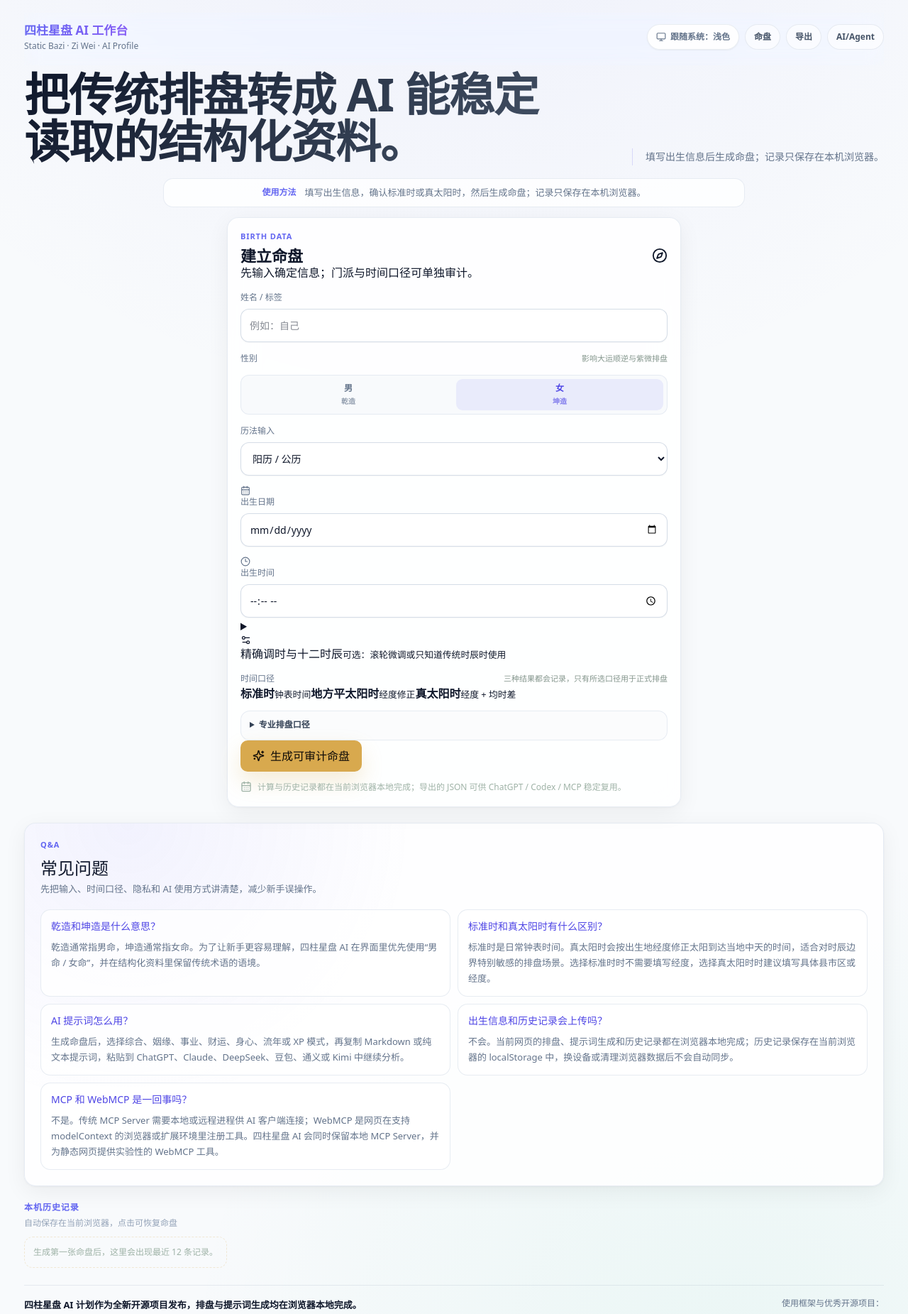
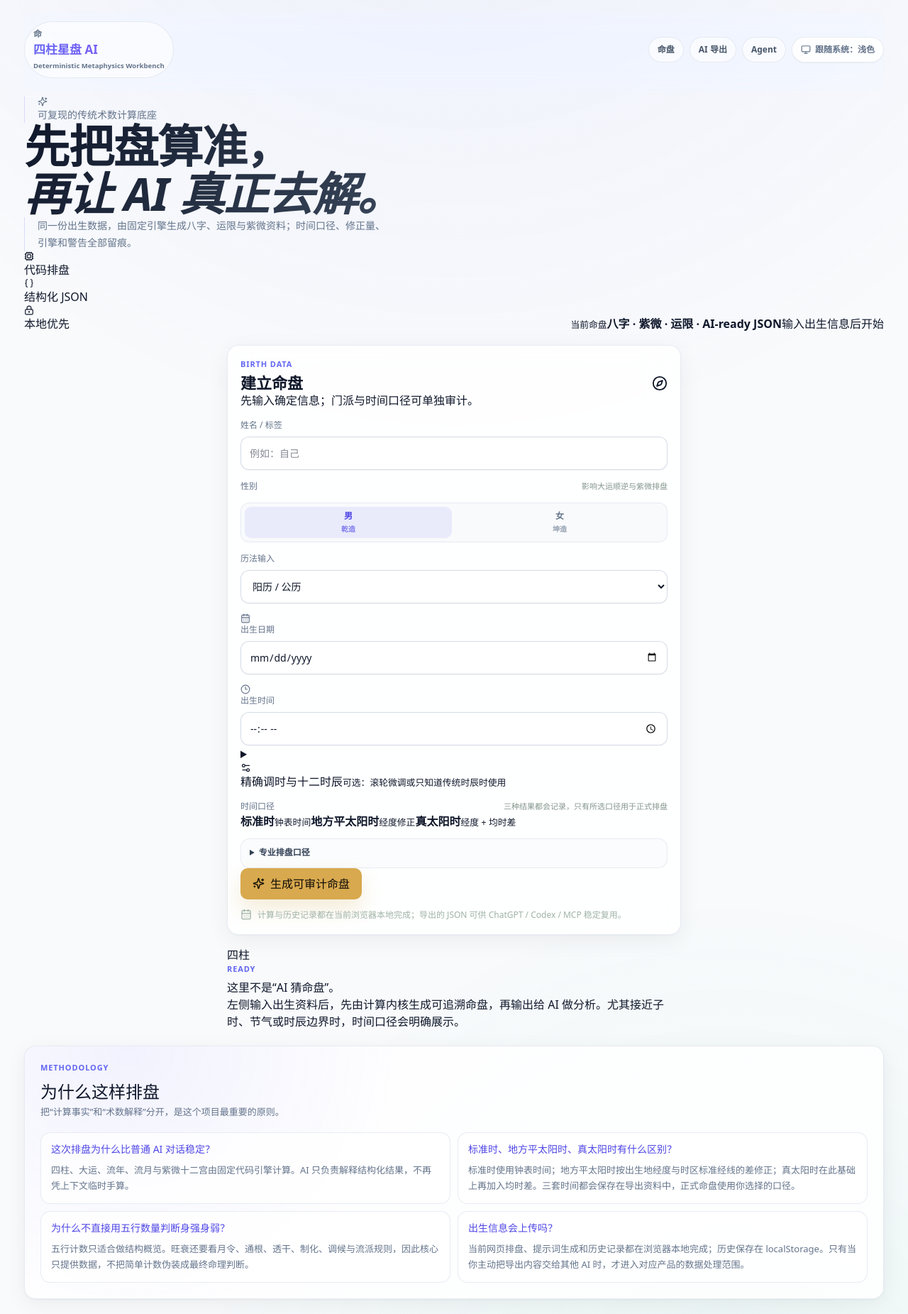
Before and after one commit to JackMeds/sizhu-astro-ai, a React (Vite) app in the folder apps/web/: page / in a window 1280 px wide. Shown: the top 1851 px of the page at 71% size. Built offline with nearby package versions, Linux system fonts and the light colour scheme.

Commit message:
web: refresh workbench information hierarchy

```diff
--- a/apps/web/src/App.tsx
+++ b/apps/web/src/App.tsx
@@ -1,8 +1,9 @@
 import { useEffect, useMemo, useRef, useState } from "react";
 import { motion } from "motion/react";
 import { createAstroProfile, type AstroProfile } from "@sizhu/core";
-import { PencilLine } from "lucide-react";
+import { Braces, Cpu, LockKeyhole, PencilLine, Sparkles } from "lucide-react";
 import { BaziPlate } from "./components/BaziPlate";
+import { EngineAudit } from "./components/EngineAudit";
 import { ExportPanel } from "./components/ExportPanel";
 import { HistoryRail } from "./components/HistoryRail";
 import { InputPanel, type FormState } from "./components/InputPanel";
@@ -13,42 +14,17 @@ import { localDateTimeToOffset } from "./lib/utils";
 import { registerWebMcpTools } from "./lib/webmcp";
 
 const DRAFT_KEY = "sizhu-ai-form-draft-v1";
-
 const defaultForm: FormState = {
-  name: "",
-  gender: "female",
-  birthDateTime: "",
-  calendar: "solar",
-  timezone: "Asia/Shanghai",
-  locationName: "",
-  longitude: "",
-  trueSolarTime: "none",
-  sect: 1
+  name: "", gender: "male", birthDateTime: "", calendar: "solar", timezone: "Asia/Shanghai",
+  locationName: "", longitude: "", trueSolarTime: "none", sect: 1
 };
-
 const agentGuideHref = `${import.meta.env.BASE_URL}agents.md`;
 
 const qaItems = [
-  {
-    question: "乾造和坤造是什么意思？",
-    answer: "乾造通常指男命，坤造通常指女命。为了让新手更容易理解，四柱星盘 AI 在界面里优先使用“男命 / 女命”，并在结构化资料里保留传统术语的语境。"
-  },
-  {
-    question: "标准时和真太阳时有什么区别？",
-    answer: "标准时是日常钟表时间。真太阳时会按出生地经度修正太阳到达当地中天的时间，适合对时辰边界特别敏感的排盘场景。选择标准时时不需要填写经度，选择真太阳时时建议填写具体县市区或经度。"
-  },
-  {
-    question: "AI 提示词怎么用？",
-    answer: "生成命盘后，选择综合、姻缘、事业、财运、身心、流年或 XP 模式，再复制 Markdown 或纯文本提示词，粘贴到 ChatGPT、Claude、DeepSeek、豆包、通义或 Kimi 中继续分析。"
-  },
-  {
-    question: "出生信息和历史记录会上传吗？",
-    answer: "不会。当前网页的排盘、提示词生成和历史记录都在浏览器本地完成；历史记录保存在当前浏览器的 localStorage 中，换设备或清理浏览器数据后不会自动同步。"
-  },
-  {
-    question: "MCP 和 WebMCP 是一回事吗？",
-    answer: "不是。传统 MCP Server 需要本地或远程进程供 AI 客户端连接；WebMCP 是网页在支持 modelContext 的浏览器或扩展环境里注册工具。四柱星盘 AI 会同时保留本地 MCP Server，并为静态网页提供实验性的 WebMCP 工具。"
-  }
+  { question: "这次排盘为什么比普通 AI 对话稳定？", answer: "四柱、大运、流年、流月与紫微十二宫由固定代码引擎计算。AI 只负责解释结构化结果，不再凭上下文临时手算。" },
+  { question: "标准时、地方平太阳时、真太阳时有什么区别？", answer: "标准时使用钟表时间；地方平太阳时按出生地经度与时区标准经线的差修正；真太阳时在此基础上再加入均时差。三套时间都会保存在导出资料中，正式命盘使用你选择的口径。" },
+  { question: "为什么不直接用五行数量判断身强身弱？", answer: "五行计数只适合做结构概览。旺衰还要看月令、通根、透干、制化、调候与流派规则，因此核心只提供数据，不把简单计数伪装成最终命理判断。" },
+  { question: "出生信息会上传吗？", answer: "当前网页排盘、提示词生成和历史记录都在浏览器本地完成；历史保存在 localStorage。只有当你主动把导出内容交给其他 AI 时，才进入对应产品的数据处理范围。" }
 ];
 
 function buildProfile(form: FormState): AstroProfile {
@@ -56,40 +32,16 @@ function buildProfile(form: FormState): AstroProfile {
     ...form,
     name: form.name.trim() || "未命名",
     birthDateTime: localDateTimeToOffset(form.birthDateTime, form.timezone),
-    location:
-      form.trueSolarTime === "longitude"
-        ? {
-            name: form.locationName || undefined,
-            longitude: form.longitude ? Number(form.longitude) : undefined
-          }
-        : undefined
+    location: form.trueSolarTime !== "none" ? { name: form.locationName || undefined, longitude: form.longitude ? Number(form.longitude) : undefined } : undefined
   });
 }
-
 function loadDraft(): FormState {
-  try {
-    const raw = localStorage.getItem(DRAFT_KEY);
-    if (!raw) return defaultForm;
-    return { ...defaultForm, ...JSON.parse(raw) };
-  } catch {
-    return defaultForm;
-  }
+  try { const raw = localStorage.getItem(DRAFT_KEY); return raw ? { ...defaultForm, ...JSON.parse(raw) } : defaultForm; } catch { return defaultForm; }
 }
-
 function formFromProfile(profile: AstroProfile): FormState {
-  const localDateTime = profile.input.birthDateTime.slice(0, 16);
-  return {
-    ...defaultForm,
-    name: profile.input.name,
-    gender: profile.input.gender,
-    birthDateTime: localDateTime,
-    calendar: profile.input.calendar,
-    timezone: profile.input.timezone,
-    locationName: profile.input.location?.name ?? "",
-    longitude: profile.input.location?.longitude?.toString() ?? "",
-    trueSolarTime: profile.input.trueSolarTime,
-    sect: profile.input.sect
-  };
+  return { ...defaultForm, name: profile.input.name, gender: profile.input.gender, birthDateTime: profile.time.standard.isoLocal.slice(0, 16), calendar: profile.input.calendar,
+    timezone: profile.input.timezone, locationName: profile.input.location?.name ?? "", longitude: profile.input.location?.longitude?.toString() ?? "",
+    trueSolarTime: profile.input.trueSolarTime, sect: profile.input.sect };
 }
 
 export function App() {
@@ -99,147 +51,85 @@ export function App() {
   const [formError, setFormError] = useState("");
   const [inputExpanded, setInputExpanded] = useState(true);
   const profileRef = useRef<AstroProfile | null>(null);
+  const signature = useMemo(() => profile?.bazi.pillars.map((pillar) => pillar.ganZhi).join(" · ") ?? "八字 · 紫微 · 运限 · AI-ready JSON", [profile]);
 
-  const signature = useMemo(
-    () => profile?.bazi.pillars.map((pillar) => `${pillar.label}${pillar.ganZhi}`).join(" · ") ?? "填写出生信息后生成命盘；记录只保存在本机浏览器。",
-    [profile]
-  );
-
-  useEffect(() => {
-    localStorage.setItem(DRAFT_KEY, JSON.stringify(form));
-  }, [form]);
-
-  useEffect(() => {
-    profileRef.current = profile;
-  }, [profile]);
-
-  useEffect(() => {
-    registerWebMcpTools(() => profileRef.current);
-  }, []);
+  useEffect(() => { localStorage.setItem(DRAFT_KEY, JSON.stringify(form)); }, [form]);
+  useEffect(() => { profileRef.current = profile; }, [profile]);
+  useEffect(() => { registerWebMcpTools(() => profileRef.current); }, []);
 
   function generate() {
-    if (!form.birthDateTime || !form.birthDateTime.includes(":")) {
-      setFormError("请先选择出生日期和时间。");
-      return;
-    }
-    const nextProfile = buildProfile(form);
-    setFormError("");
-    setProfile(nextProfile);
-    setInputExpanded(false);
-    const historyItem = toHistoryItem(nextProfile);
-    const nextHistory = [historyItem, ...history.filter((item) => item.id !== historyItem.id)].slice(0, 12);
-    setHistory(nextHistory);
-    saveHistory(nextHistory);
+    if (!form.birthDateTime || !form.birthDateTime.includes(":")) { setFormError("请先选择出生日期和时间。"); return; }
+    if (form.trueSolarTime !== "none" && !form.longitude) { setFormError("选择太阳时校正时，请填写出生地经度。"); return; }
+    try {
+      const nextProfile = buildProfile(form);
+      setFormError(""); setProfile(nextProfile); setInputExpanded(false);
+      const historyItem = toHistoryItem(nextProfile);
+      const nextHistory = [historyItem, ...history.filter((item) => item.id !== historyItem.id)].slice(0, 12);
+      setHistory(nextHistory); saveHistory(nextHistory);
+    } catch (error) { setFormError(error instanceof Error ? error.message : "排盘失败，请检查输入。"); }
   }
-
-  function selectHistory(item: HistoryItem) {
-    setForm(formFromProfile(item.profile));
-    setProfile(item.profile);
-    setInputExpanded(false);
-  }
-
-  function clearHistory() {
-    setHistory([]);
-    saveHistory([]);
-  }
+  function selectHistory(item: HistoryItem) { setForm(formFromProfile(item.profile)); setProfile(item.profile); setInputExpanded(false); }
+  function clearHistory() { setHistory([]); saveHistory([]); }
 
   return (
-    <main className="app-shell">
+    <main className="app-shell workbench-v2">
       <div className="texture" />
       <header className="topbar">
-        <div>
-          <strong>四柱星盘 AI 工作台</strong>
-          <span>Static Bazi · Zi Wei · AI Profile</span>
-        </div>
-        <nav>
-          <ThemeToggle />
-          <a href="#chart">命盘</a>
-          <a href="#export">导出</a>
-          <a href="#mcp">AI/Agent</a>
-        </nav>
+        <a className="brand-lockup" href="#top" aria-label="四柱星盘 AI 首页">
+          <span className="brand-seal">命</span><span><strong>四柱星盘 AI</strong><small>Deterministic Metaphysics Workbench</small></span>
+        </a>
+        <nav><a href="#chart">命盘</a><a href="#export">AI 导出</a><a href="#mcp">Agent</a><ThemeToggle /></nav>
       </header>
 
-      <section className="hero-workbench">
-        <motion.div className="intro-copy" initial={{ opacity: 0, y: 16 }} animate={{ opacity: 1, y: 0 }}>
-          <h1>把传统排盘转成 AI 能稳定读取的结构化资料。</h1>
-          <p>{signature}</p>
+      <section className="hero-workbench" id="top">
+        <motion.div className="intro-copy intro-copy-v2" initial={{ opacity: 0, y: 14 }} animate={{ opacity: 1, y: 0 }}>
+          <div>
+            <p className="hero-kicker"><Sparkles size={14} /> 可复现的传统术数计算底座</p>
+            <h1>先把盘算准，<br /><em>再让 AI 真正去解。</em></h1>
+            <p className="hero-description">同一份出生数据，由固定引擎生成八字、运限与紫微资料；时间口径、修正量、引擎和警告全部留痕。</p>
+            <div className="hero-badges"><span><Cpu size={14} />代码排盘</span><span><Braces size={14} />结构化 JSON</span><span><LockKeyhole size={14} />本地优先</span></div>
+          </div>
+          <aside className="hero-signature"><small>当前命盘</small><strong>{signature}</strong><span>{profile ? `${profile.input.name} · ${profile.time.effective.label}` : "输入出生信息后开始"}</span></aside>
         </motion.div>
-
-        {!profile ? (
-          <motion.section animate={{ opacity: 1, y: 0 }} className="empty-guide" initial={{ opacity: 0, y: 10 }} transition={{ duration: 0.28, ease: "easeOut" }}>
-            <span>使用方法</span>
-            <p>填写出生信息，确认标准时或真太阳时，然后生成命盘；记录只保存在本机浏览器。</p>
-          </motion.section>
-        ) : null}
 
         <div className={profile ? "workbench-grid" : "workbench-grid empty-workbench"}>
           <aside className="side-stack">
             {profile && !inputExpanded ? (
-              <motion.section animate={{ opacity: 1, y: 0 }} className="panel input-summary-panel" initial={{ opacity: 0, y: 10 }} transition={{ duration: 0.22, ease: "easeOut" }}>
-                <div>
-                  <p className="eyeline">Birth Data</p>
-                  <h2>出生信息已生成</h2>
-                </div>
-                <p>{profile.input.name} · {profile.input.gender === "male" ? "男命" : "女命"}</p>
-                <strong>{profile.bazi.solarText}</strong>
-                <button onClick={() => setInputExpanded(true)} type="button">
-                  <PencilLine size={15} />
-                  修改或重新输入
-                </button>
+              <motion.section animate={{ opacity: 1, y: 0 }} className="panel input-summary-panel profile-summary-v2" initial={{ opacity: 0, y: 8 }}>
+                <div><p className="eyeline">Active Profile</p><h2>{profile.input.name}</h2></div>
+                <p>{profile.input.gender === "male" ? "男命 / 乾造" : "女命 / 坤造"}</p>
+                <strong>{profile.time.standard.date} · {profile.time.standard.time.slice(0, 5)}</strong>
+                <small>{profile.time.effective.label} → {profile.time.effective.shichen}时</small>
+                <button onClick={() => setInputExpanded(true)} type="button"><PencilLine size={15} />修改出生信息</button>
               </motion.section>
-            ) : (
-              <InputPanel error={formError} form={form} onChange={setForm} onSubmit={generate} />
-            )}
-            {profile ? (
-              <motion.div animate={{ opacity: 1, y: 0 }} id="export" initial={{ opacity: 0, y: 12 }} transition={{ duration: 0.28, ease: "easeOut" }}>
-                <ExportPanel profile={profile} />
-              </motion.div>
-            ) : null}
+            ) : <InputPanel error={formError} form={form} onChange={setForm} onSubmit={generate} />}
+            {profile ? <motion.div animate={{ opacity: 1, y: 0 }} id="export" initial={{ opacity: 0, y: 10 }}><ExportPanel profile={profile} /></motion.div> : null}
           </aside>
+
           {profile ? (
-            <motion.div animate={{ opacity: 1, y: 0 }} className="center-stack" id="chart" initial={{ opacity: 0, y: 18 }} transition={{ duration: 0.34, ease: "easeOut" }}>
+            <motion.div animate={{ opacity: 1, y: 0 }} className="center-stack" id="chart" initial={{ opacity: 0, y: 14 }}>
+              <EngineAudit profile={profile} />
               <BaziPlate profile={profile} />
               <ZiweiPlate profile={profile} />
             </motion.div>
-          ) : null}
+          ) : (
+            <section className="empty-stage">
+              <div className="empty-orbit"><i /><i /><i /><span>四柱</span></div>
+              <div><p className="eyeline">Ready</p><h2>这里不是“AI 猜命盘”。</h2><p>左侧输入出生资料后，先由计算内核生成可追溯命盘，再输出给 AI 做分析。尤其接近子时、节气或时辰边界时，时间口径会明确展示。</p></div>
+            </section>
+          )}
         </div>
       </section>
 
-      <section className="qa-panel" aria-labelledby="qa-title">
-        <div className="qa-heading">
-          <p className="eyeline">Q&A</p>
-          <h2 id="qa-title">常见问题</h2>
-          <span>先把输入、时间口径、隐私和 AI 使用方式讲清楚，减少新手误操作。</span>
-        </div>
-        <div className="qa-grid">
-          {qaItems.map((item) => (
-            <article className="qa-item" key={item.question}>
-              <h3>{item.question}</h3>
-              <p>{item.answer}</p>
-            </article>
-          ))}
-        </div>
+      <section className="qa-panel qa-panel-v2" aria-labelledby="qa-title">
+        <div className="qa-heading"><p className="eyeline">Methodology</p><h2 id="qa-title">为什么这样排盘</h2><span>把“计算事实”和“术数解释”分开，是这个项目最重要的原则。</span></div>
+        <div className="qa-grid">{qaItems.map((item) => <article className="qa-item" key={item.question}><h3>{item.question}</h3><p>{item.answer}</p></article>)}</div>
       </section>
 
       <HistoryRail items={history} onClear={clearHistory} onSelect={selectHistory} />
-
       <footer id="mcp" className="footer-strip">
-        <div className="footer-copy">
-          <strong>四柱星盘 AI 计划作为全新开源项目发布，排盘与提示词生成均在浏览器本地完成。</strong>
-          <span>开源仓库：<a href="https://github.com/JackMeds/sizhu-astro-ai" target="_blank" rel="noreferrer">sizhu-astro-ai</a></span>
-          <span>AI/Agent 接入说明：<a href={agentGuideHref} target="_blank" rel="noreferrer">agents.md</a></span>
-        </div>
-        <div className="footer-links" aria-label="项目使用的开源框架">
-          <span>使用框架与优秀开源项目：</span>
-          <a href="https://react.dev/" target="_blank" rel="noreferrer">React</a>
-          <a href="https://vite.dev/" target="_blank" rel="noreferrer">Vite</a>
-          <a href="https://tailwindcss.com/" target="_blank" rel="noreferrer">Tailwind CSS</a>
-          <a href="https://motion.dev/" target="_blank" rel="noreferrer">Motion</a>
-          <a href="https://lucide.dev/" target="_blank" rel="noreferrer">Lucide</a>
-          <a href="https://github.com/6tail/lunar-javascript" target="_blank" rel="noreferrer">lunar-javascript</a>
-          <a href="https://iztro.com/" target="_blank" rel="noreferrer">iztro</a>
-          <a href="https://github.com/SylarLong/react-iztro" target="_blank" rel="noreferrer">react-iztro</a>
-        </div>
+        <div className="footer-copy"><strong>四柱星盘 AI · local-first deterministic chart engine</strong><span>开源仓库：<a href="https://github.com/JackMeds/sizhu-astro-ai" target="_blank" rel="noreferrer">JackMeds/sizhu-astro-ai</a></span><span>AI/Agent：<a href={agentGuideHref} target="_blank" rel="noreferrer">agents.md</a></span></div>
+        <div className="footer-links"><span>Core:</span><a href="https://github.com/6tail/lunar-javascript" target="_blank" rel="noreferrer">lunar-javascript</a><a href="https://iztro.com/" target="_blank" rel="noreferrer">iztro</a><a href="https://github.com/waterbeside/lunisolar" target="_blank" rel="noreferrer">lunisolar</a></div>
       </footer>
     </main>
   );
```
